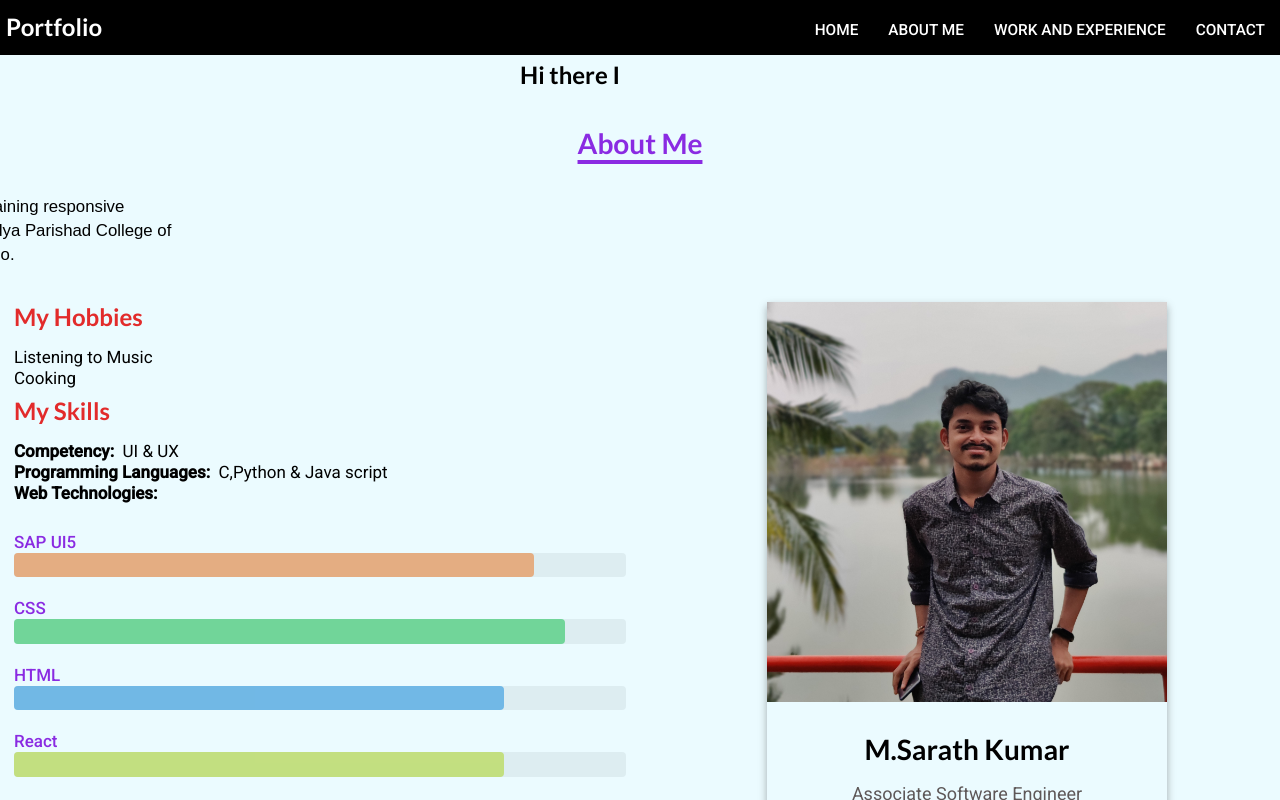
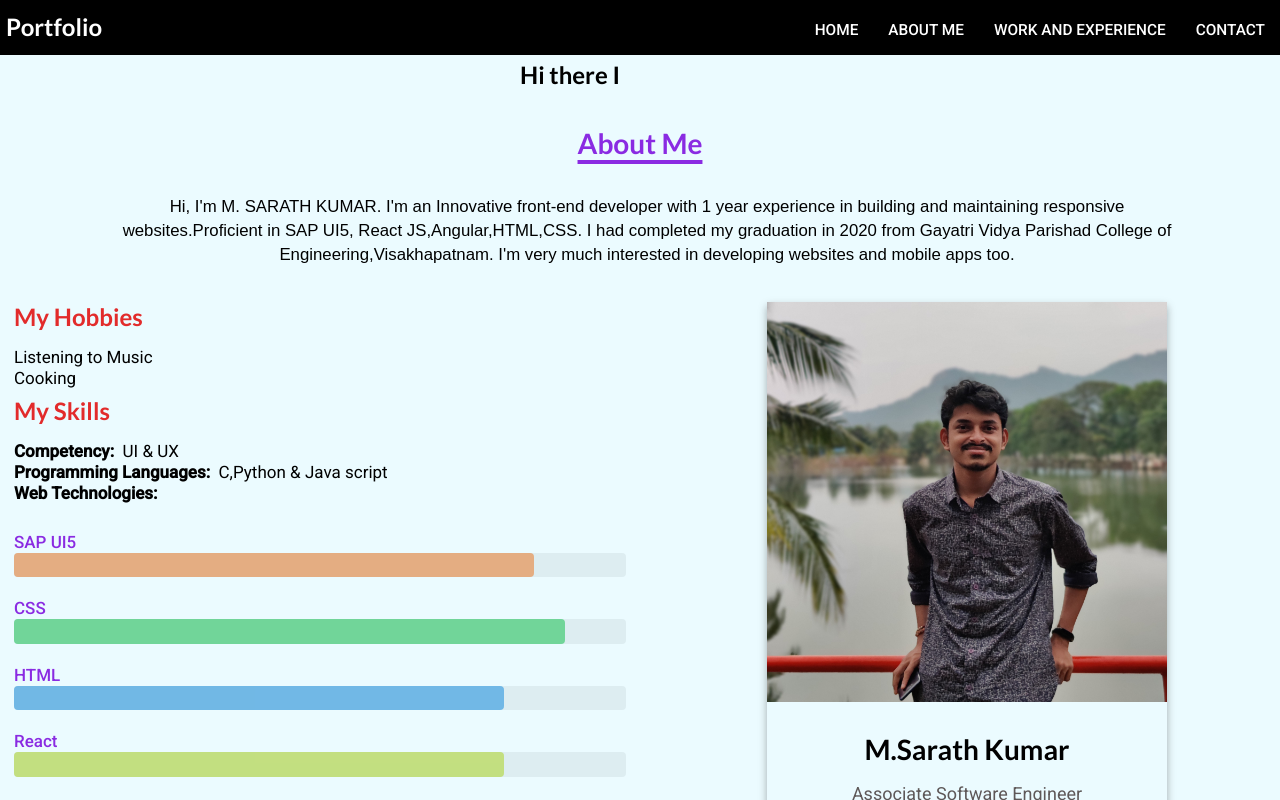
Before and after one commit to sarath809605/sarath809605.github.io, an Angular app: page / in a window 1280 px wide. Built offline with nearby package versions, Linux system fonts and the light colour scheme.

Commit message:
removed one animation

```diff
--- a/src/app/app.component.css
+++ b/src/app/app.component.css
@@ -384,9 +384,6 @@ nav .logo {
     /* line-height: 2.5rem; */
     text-align: center;
     font-family: Arial, Helvetica, sans-serif;
-    animation-name: aboutmeIntro;
-    animation-duration: 3s;
-    animation-fill-mode: forwards;
   }
 
   .workexperienceIntro{
@@ -400,11 +397,6 @@ nav .logo {
 
   .contactlableClass{
     font-size: 20px;
-  }
-
-  @keyframes aboutmeIntro {
-    0%   {left:-1000px;}
-    100% {left:0;}
   }
 }
 
--- a/src/app/app.component.html
+++ b/src/app/app.component.html
@@ -237,7 +237,7 @@
       535522.</label>
     <label class="contactlableClass" style="padding: 4px;"><i class="phone icon"></i>&nbsp; +91 7989826029</label>
     <label class="contactlableClass" style="padding: 4px;"><i class="envelope icon"></i>&nbsp; sarathkumar.merangi@gmail.com</label>
-    <h5 class="contactlableClass" style="color: blueviolet;">foloow me on social media</h5>
+    <h5 class="contactlableClass" style="color: blueviolet;">follow me on social media</h5>
     <div style="padding: 4px;">
       <a href="https://www.twitter.com/SarathMerangi" target="_blank"><i class="large twitter icon"></i></a>
       <a href="https://www.linkedin.com/in/sarath-kumar-merangi8096" target="_blank"><i class="large linkedin icon"></i></a>
```
Also changed, not shown: 3 other files (tests, documents, lock files or other folders).
